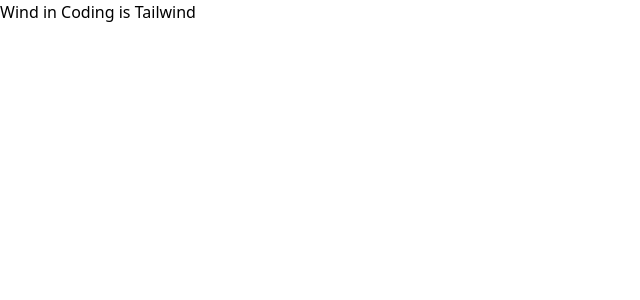
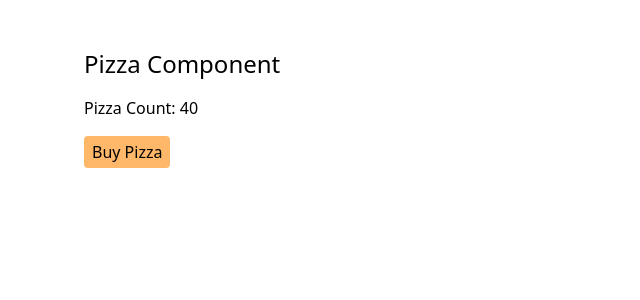
Before and after one commit to emmeiwhite/03-Redux-Toolkit-with-React, a React (Vite) app: page / in a window 1280 px wide. Shown: the top 300 px of the page, without its empty margins (0-640 px from the left). Built offline with nearby package versions, Linux system fonts and the light colour scheme.

Commit message:
7. Created PizzaView component

```diff
--- a/src/App.jsx
+++ b/src/App.jsx
@@ -1,7 +1,10 @@
+import PizzaView from './features/pizza/PizzaView'
 function App() {
   return (
     <>
-      <h1>Wind in Coding is Tailwind</h1>
+      <main className="max-w-6xl mx-auto px-5">
+        <PizzaView />
+      </main>
     </>
   )
 }
--- /dev/null
+++ b/src/features/pizza/PizzaView.jsx
@@ -0,0 +1,15 @@
+const PizzaView = () => {
+  return (
+    <div className="py-12">
+      <h1 className="text-2xl">Pizza Component</h1>
+
+      <p className="my-4">
+        Pizza Count: <span>40</span>
+      </p>
+      <button className="px-2 py-1 rounded bg-orange-300 hover:bg-orange-400 transition cursor-pointer">
+        Buy Pizza
+      </button>
+    </div>
+  )
+}
+export default PizzaView
```
